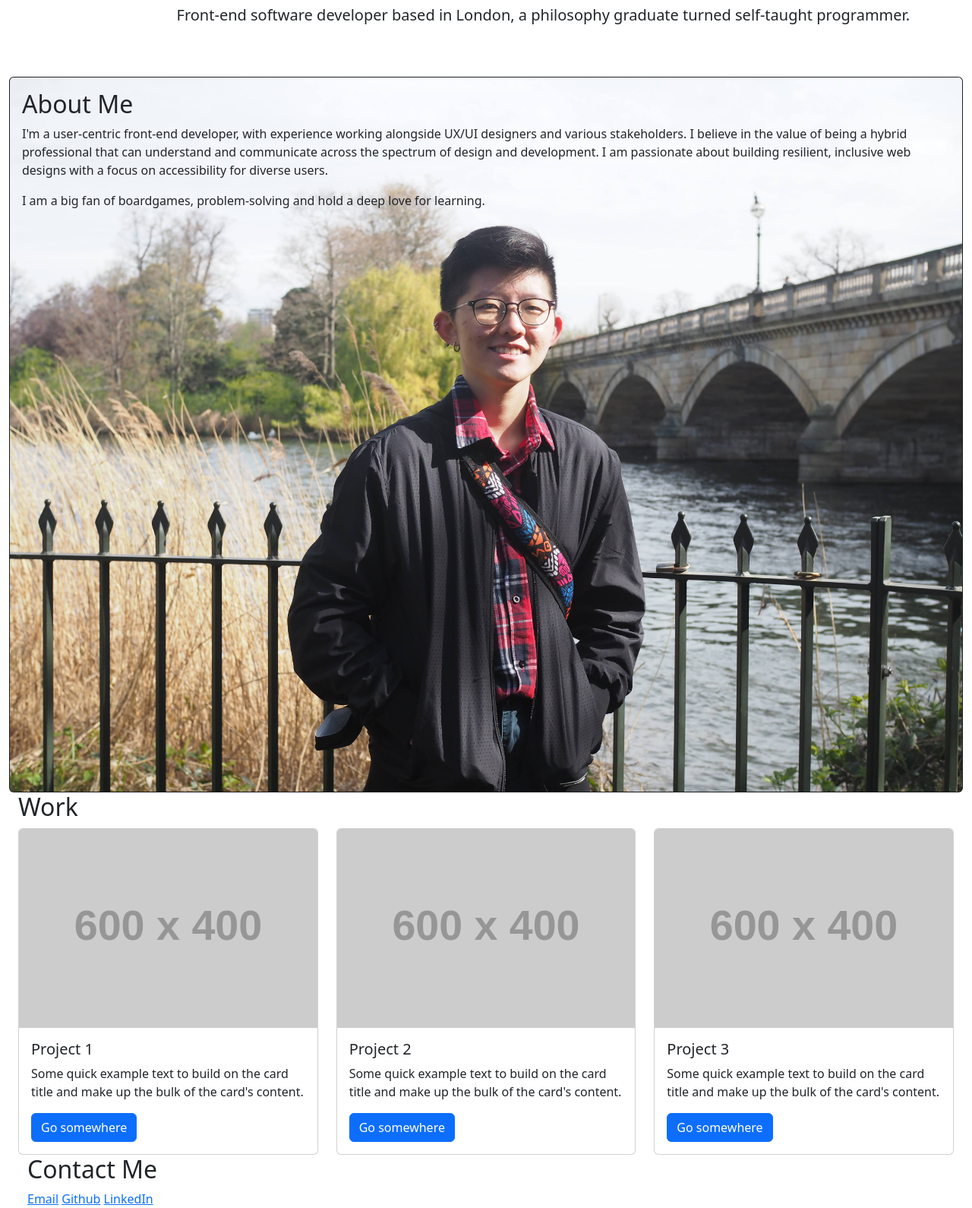
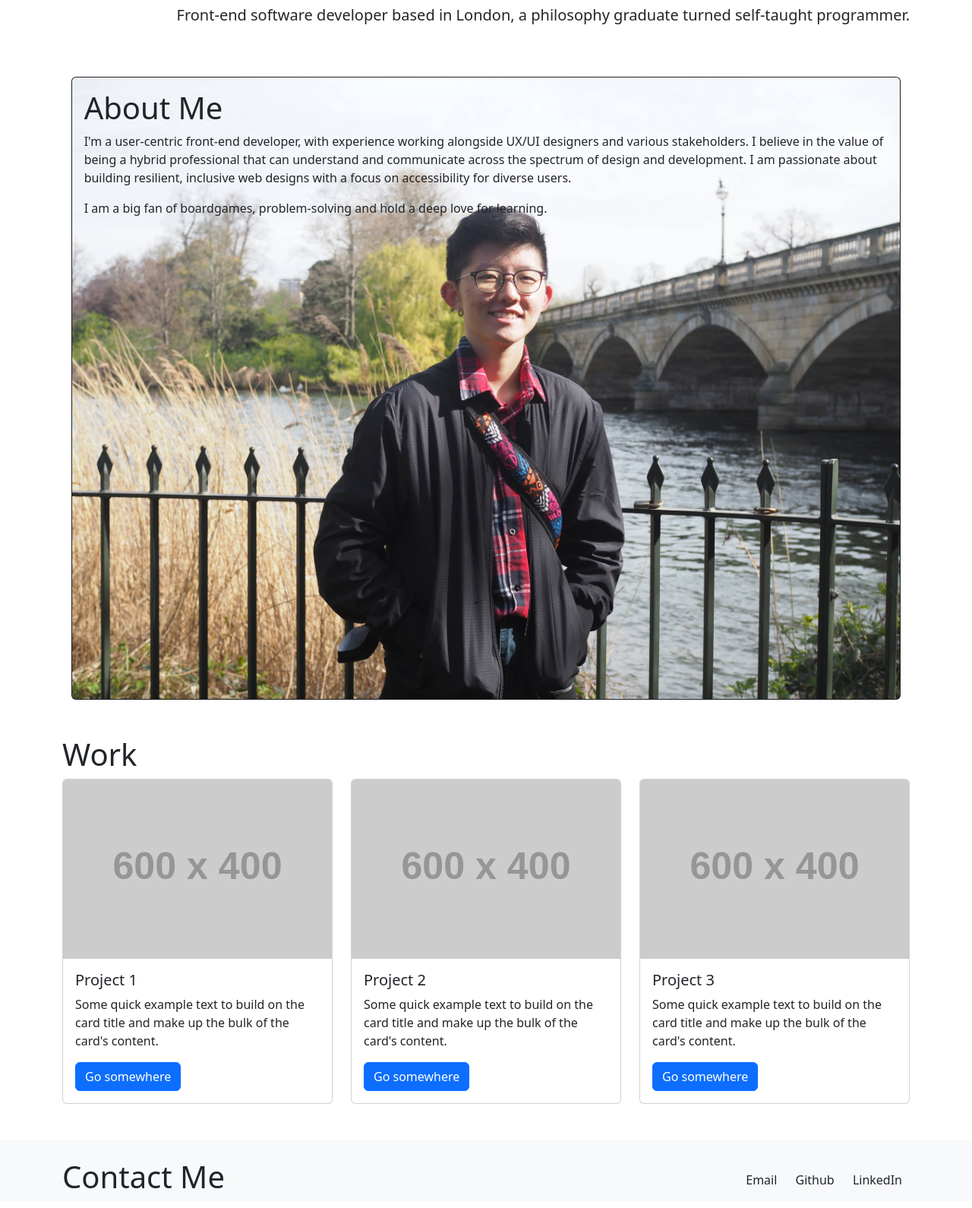
Before and after one commit to kane-chang/bootstrap-portfolio, a plain HTML site: page index.html in a window 1280 px wide. Shown: the part 205-1795 px from the top of the page at 76% size. Drawn offline with nearby package versions, Linux system fonts and the light colour scheme; placeholder pictures from the web are drawn by us; a web font is replaced by a local one.

Commit message:
added bootstrap functionality to footer, improved all sections

```diff
--- a/css/style.css
+++ b/css/style.css
@@ -20,3 +20,20 @@ h1 {
       background-color: #f8f9fa !important;
     }
   }
+
+.contact-links a {
+    text-decoration: none;
+    padding: 0px 10px;
+    color: #212529;
+}
+
+.mx-6 {
+    margin: 0 6.5%;
+    min-width: 420px;
+}
+
+.contact-links a:hover {
+    text-decoration: underline;
+    color: rgb(181, 144, 95);
+    transition: 0.5s;
+}
--- a/index.html
+++ b/index.html
@@ -24,8 +24,7 @@
 <body>
 
     <!-- Nav bar -->
-    <nav class="navbar navbar-expand-lg navbar-light bg-light custom-nav">
-
+    <nav class="navbar navbar-expand-lg navbar-light bg-light custom-nav " id="home">
         <!-- Brand logo  -->
         <a class="navbar-brand" href="#">
             <img src="images/kane-logo.png" alt="Kane's logo which are the initials 'K' and 'C'">
@@ -41,16 +40,16 @@
         <div class="collapse navbar-collapse" id="navbarSupportedContent">
             <ul class="navbar-nav nav-underline">
                 <li class="nav-item active">
-                    <a class="nav-link" href="#">HOME</span></a>
+                    <a class="nav-link" href="#home">HOME</span></a>
                 </li>
                 <li class="nav-item">
-                    <a class="nav-link" href="#">ABOUT</a>
+                    <a class="nav-link" href="#about-section">ABOUT</a>
                 </li>
                 <li class="nav-item">
-                    <a class="nav-link" href="#">WORK</a>
+                    <a class="nav-link" href="#work-section">WORK</a>
                 </li>
                 <li class="nav-item">
-                    <a class="nav-link" href="#">CONTACT</a>
+                    <a class="nav-link" href="#contact-section">CONTACT</a>
                 </li>
             </ul>
         </div>
@@ -63,7 +62,8 @@
     <div class="jumbotron jumbotron-fluid name-header">
         <div class="container">
             <h1 class="display-4">KANG CHANG</h1>
-            <p class="lead text-end">Front-end software developer based in London, a philosophy graduate turned self-taught
+            <p class="lead text-end">Front-end software developer based in London, a philosophy graduate turned
+                self-taught
                 programmer.</p>
         </div>
     </div>
@@ -85,23 +85,27 @@
         </div> -->
 
         <!-- about me -->
-            <div class="card bg-dark text-white" id="about-section">
+        <div class="card bg-dark text-white mx-6" id="about-section">
             <img class="card-img" src="images/P1010142.JPG" alt="photo of Kane">
             <div class="card-img-overlay">
-                    <h2 class="card-title text-dark about-text">About Me</h2>
-                    <p class="card-text text-dark about-text">I'm a user-centric front-end developer, with experience working alongside UX/UI
-                        designers and various stakeholders. I believe in the value of being a hybrid professional that can understand and
-                        communicate across the spectrum of design and development. I am passionate about building resilient, inclusive
+                <h2 class="card-title text-dark about-text display-6">About Me</h2>
+                <p class="card-text text-dark about-text">I'm a user-centric front-end developer, with experience
+                    working alongside UX/UI
+                    designers and various stakeholders. I believe in the value of being a hybrid professional that can
+                    understand and
+                    communicate across the spectrum of design and development. I am passionate about building resilient,
+                    inclusive
                     web designs with a focus on accessibility for diverse users.</p>
-                    <p class="card-text text-dark about-text">I am a big fan of boardgames, problem-solving and hold a deep love for learning.
+                <p class="card-text text-dark about-text">I am a big fan of boardgames, problem-solving and hold a deep
+                    love for learning.
                 </p>
             </div>
         </div>
         </div>
 
         <!-- portfolio container -->
-        <div class="container-fluid content" id="work-section">
-            <h2 class="sectionHeading">Work</h2>
+        <div class="container content py-5" id="work-section">
+            <h2 class="sectionHeading display-6">Work</h2>
             <div class="row work-projects">
                 <!-- Card 1 -->
                 <div class="cardContainer col-lg-4 col-md-4 col-sm-12">
@@ -109,7 +113,8 @@
                         <img src="https://placehold.co/600x400.png" class="card-img-top" alt="...">
                         <div class="card-body">
                             <h5 class="card-title">Project 1</h5>
-                    <p class="card-text">Some quick example text to build on the card title and make up the bulk of the card's
+                            <p class="card-text">Some quick example text to build on the card title and make up the bulk
+                                of the card's
                                 content.</p>
                             <a href="#" class="btn btn-primary">Go somewhere</a>
                         </div>
@@ -123,7 +128,8 @@
                         <img src="https://placehold.co/600x400.png" class="card-img-top" alt="...">
                         <div class="card-body">
                             <h5 class="card-title">Project 2</h5>
-                    <p class="card-text">Some quick example text to build on the card title and make up the bulk of the card's
+                            <p class="card-text">Some quick example text to build on the card title and make up the bulk
+                                of the card's
                                 content.</p>
                             <a href="#" class="btn btn-primary">Go somewhere</a>
                         </div>
@@ -137,26 +143,31 @@
                         <img src="https://placehold.co/600x400.png" class="card-img-top" alt="...">
                         <div class="card-body">
                             <h5 class="card-title">Project 3</h5>
-                    <p class="card-text">Some quick example text to build on the card title and make up the bulk of the card's
+                            <p class="card-text">Some quick example text to build on the card title and make up the bulk
+                                of the card's
                                 content.</p>
                             <a href="#" class="btn btn-primary">Go somewhere</a>
                         </div>
                     </div>
                 </div>
                 <!-- End card 3 -->
-
+    </main>
     <!-- contact -->
-        <section class="footer" id="contact-section">
-            <div class="container-fluid">
-                <h2>Contact Me</h2>
-                <div class="contact-container">
+    <div class="container-fluid bg-light">
+        <div class="container">
+            <footer class="footer d-flex flex-wrap justify-content-between align-items-center pt-4" id="contact-section">
+                <h2 class="display-6">Contact Me</h2>
+                <span class="contact-container text-muted contact-links">
                     <a href="mailto:kane.chang.fl@gmail.com">Email</a>
                     <a href="https://github.com/kane-chang">Github</a>
                     <a href="https://www.linkedin.com/in/kane-chang/">LinkedIn</a>
+                </span>
+            </footer>
         </div>
     </div>
-        </section>
-    </main>
+
+
+
 
 
     <!-- Popper.js, then Bootstrap JS -->
```
Lines whose indentation alone changed are shown as unchanged.
